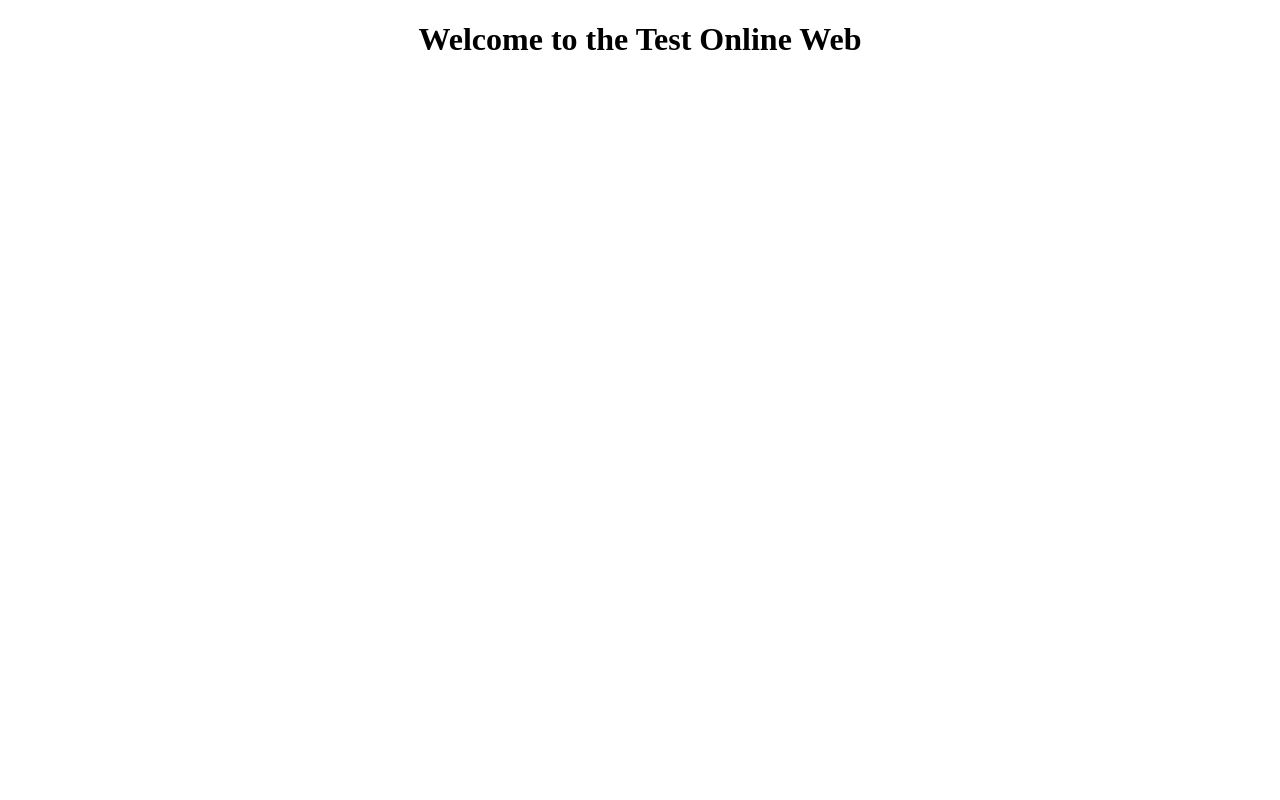
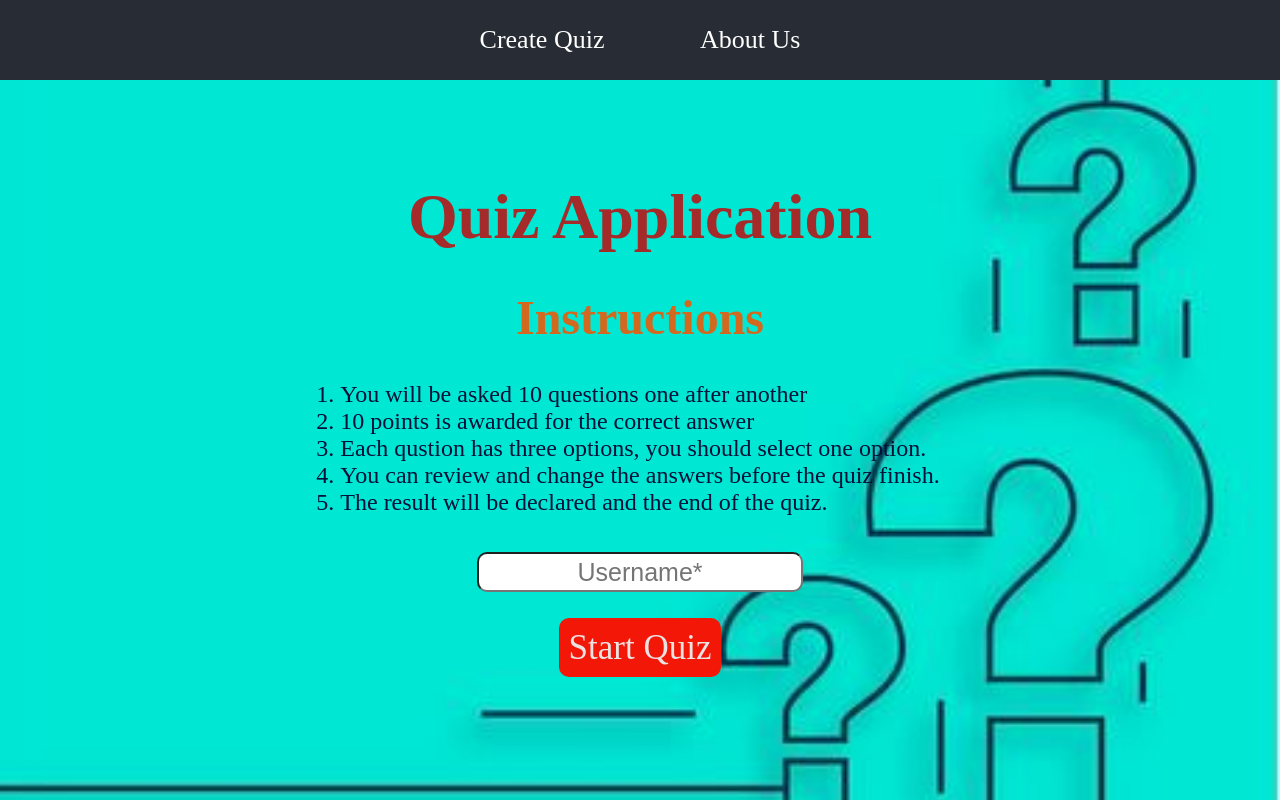
Before and after one commit to WilliamSandovalRosas/appTest_MERN, a React app in the folder front/: page / in a window 1280 px wide. Built offline with nearby package versions, Linux system fonts and the light colour scheme.

Commit message:
Editando archivo Main.js y Main.css

```diff
--- a/front/public/index.html
+++ b/front/public/index.html
@@ -24,7 +24,7 @@
       work correctly both with client-side routing and a non-root public URL.
       Learn how to configure a non-root public URL by running `npm run build`.
     -->
-    <title>React App</title>
+    <title>Quiz App</title>
   </head>
   <body>
     <noscript>You need to enable JavaScript to run this app.</noscript>
--- a/front/src/components/App.js
+++ b/front/src/components/App.js
@@ -1,11 +1,35 @@
 
 import '../styles/App.css';
 
+import {createBrowserRouter,RouterProvider} from "react-router-dom"
+
+//import components
+
+import Main from './Main';
+import Quiz from './Quiz';
+import Result from './Result';
+
+const router = createBrowserRouter([
+  {
+    path: '/',
+    element: <Main></Main>
+  },
+  {
+    path: '/quiz',
+    element: <Quiz></Quiz>
+  },
+  {
+    path: '/result',
+    element: <Result></Result>
+  }
+
+])
+
 function App() {
   return (
-    <div className="App">
-     <h1>Welcome to the Test Online Web</h1>
-    </div>
+    <>
+      <RouterProvider router={router}/>
+    </>
   );
 }
 
--- /dev/null
+++ b/front/src/components/Main.js
@@ -0,0 +1,40 @@
+import React, {useRef} from 'react'
+import { Link } from 'react-router-dom'
+import '../styles/Main.css'
+
+export default function Main() {
+
+    const inputRef = useRef(null)
+
+  return (
+
+    <div className='container'>
+        <div className='App-header'>
+            <nav>
+                <a>Create Quiz</a>
+                <a>About Us</a>
+            </nav>
+        </div>
+        <div className='container-content'>
+            <h1>Quiz Application</h1>
+            <h2>Instructions</h2>
+            <ol>
+                <li>You will be asked 10 questions one after another</li>
+                <li>10 points is awarded for the correct answer</li>
+                <li>Each qustion has three options, you should select one option.</li>
+                <li>You can review and change the answers before the quiz finish.</li>
+                <li>The result will be declared and the end of the quiz.</li>
+            </ol>
+
+            <form>
+                <input ref={inputRef} type='text' placeholder='Username*'/>
+            </form>
+
+            <div className='start'>
+                <Link className='btn' to={'quiz'}>Start Quiz</Link>
+            </div>
+        </div>
+
+    </div>
+  )
+}
--- /dev/null
+++ b/front/src/components/Quiz.js
@@ -0,0 +1,19 @@
+import React from 'react'
+import '../styles/Main.css'
+import '../styles/Quiz.css'
+
+export default function Quiz() {
+  return (
+    <div className='container'>
+        <div className='container-content'>
+            <h1>Resolve the Quiz</h1>
+            <div>
+                <btn className='btn prev'>Prev</btn>
+                <btn className='btn next'>Next</btn>
+            </div>
+
+        </div>
+
+    </div>
+  )
+}
--- /dev/null
+++ b/front/src/components/Result.js
@@ -0,0 +1,9 @@
+import React from 'react'
+
+export default function Result() {
+  return (
+    <div>
+      Result
+    </div>
+  )
+}
--- a/front/src/styles/App.css
+++ b/front/src/styles/App.css
@@ -1,32 +1,3 @@
-.App {
-  text-align: center;
-}
-
-.App-logo {
-  height: 40vmin;
-  pointer-events: none;
-}
-
-@media (prefers-reduced-motion: no-preference) {
-  .App-logo {
-    animation: App-logo-spin infinite 20s linear;
-  }
-}
-
-.App-header {
-  background-color: #282c34;
-  min-height: 100vh;
-  display: flex;
-  flex-direction: column;
-  align-items: center;
-  justify-content: center;
-  font-size: calc(10px + 2vmin);
-  color: white;
-}
-
-.App-link {
-  color: #61dafb;
-}
 
 @keyframes App-logo-spin {
   from {
@@ -36,3 +7,9 @@
     transform: rotate(360deg);
   }
 }
+
+@media (prefers-reduced-motion: no-preference) {
+  .App-logo {
+    animation: App-logo-spin infinite 20s linear;
+  }
+}
--- /dev/null
+++ b/front/src/styles/Main.css
@@ -0,0 +1,73 @@
+*{
+    margin: 0;
+    padding: 0;
+    box-sizing: border-box;
+    text-decoration: none;
+  }
+
+  body{
+    background-image: url("../images/fondo.JPG");
+    background-repeat: no-repeat;
+    background-size: cover;
+  }
+
+  .App-header {
+    margin: 0;
+    background-color: #282c34;
+    height: 10vh;
+    display: flex;
+    align-items: center;
+    justify-content: space-evenly;
+    font-size: calc(10px + 2vmin);
+    color: white;
+  }
+
+  nav{
+    width: 40%;
+    display: flex;
+    align-items: center;
+    justify-content: space-evenly;
+  }
+
+  .container-content{
+    width: 90%;
+    height: 70vh;
+    margin: 5%;
+    display: flex;
+    flex-direction: column;
+    align-items: center;
+    justify-content: space-evenly;
+    color: rgb(1, 16, 56);
+    font-size: 1.5rem;
+  }
+
+  .container-content h1{
+    color: brown;
+    font-size: 4rem;
+  }
+
+  .container-content h2{
+    color: chocolate;
+    font-size: 3rem;
+  }
+
+  .container-content input{
+    height: 40px;
+    width: 100%;
+    text-align: center;
+    font-size: 25px;
+    color: chocolate;
+    border-radius: 10px;
+  }
+
+
+  .btn {
+    color: #bb6b10;
+    height: 40px;
+    font-size: 35px;
+    background-color: rgb(243, 23, 7);
+    color: rgb(235, 226, 226);
+    padding: 10px;
+    margin-top: 20px;
+    border-radius: 10px;
+  }
--- /dev/null
+++ b/front/src/styles/Quiz.css
@@ -0,0 +1,4 @@
+btn{
+    height: 50px;
+
+}
--- a/front/src/styles/index.css
+++ b/front/src/styles/index.css
@@ -1,5 +1,8 @@
+
+
+
 body {
-  margin: 0;
+
   font-family: -apple-system, BlinkMacSystemFont, 'Segoe UI', 'Roboto', 'Oxygen',
     'Ubuntu', 'Cantarell', 'Fira Sans', 'Droid Sans', 'Helvetica Neue',
     sans-serif;
```
Also changed, not shown: front/src/images/fondo-estilo-neon-preguntas-espacio-texto_1017-27389.avif (added), front/src/images/fondo.JPG (added), 1 other file.
